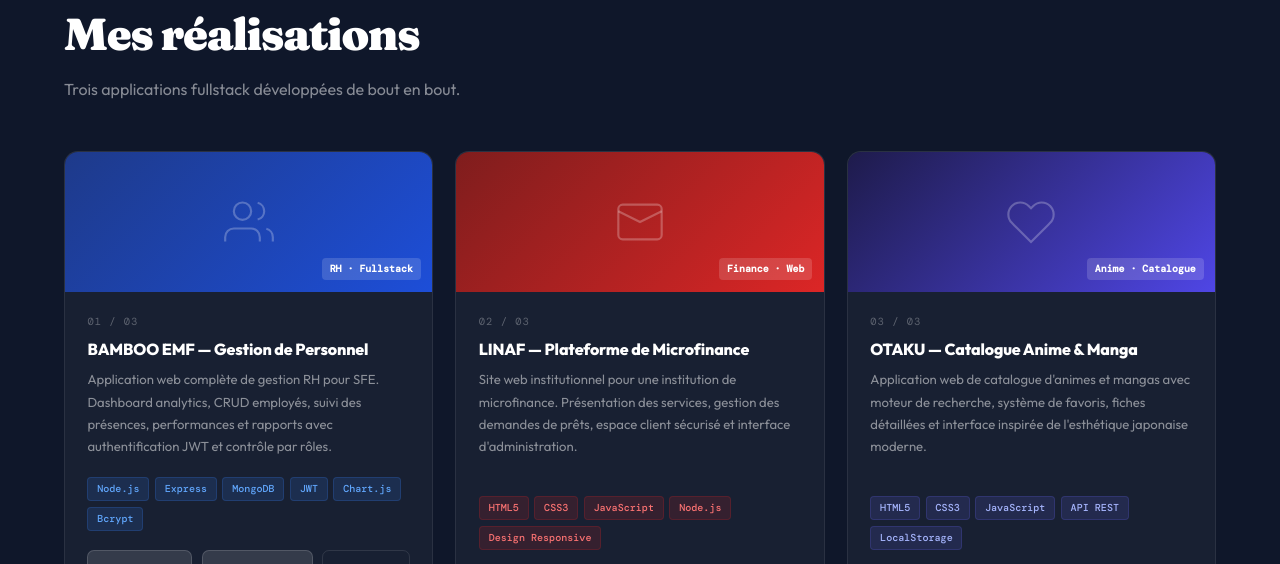
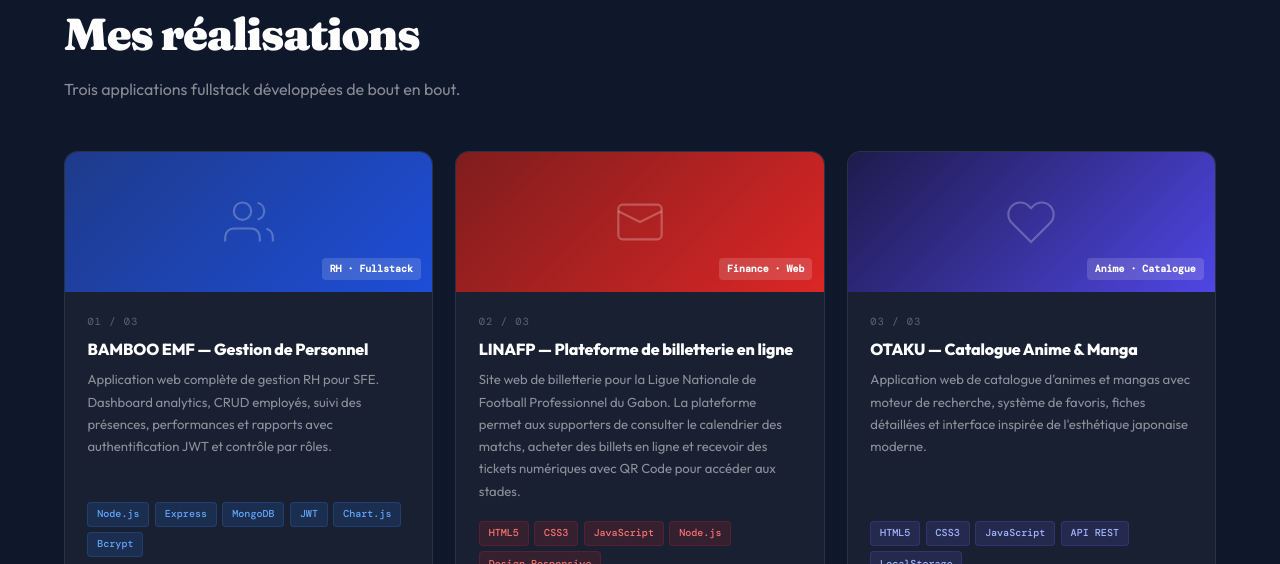
Before and after one commit to nsoley20/portfolio-thomas, a website: page index.html in a window 1280 px wide. Shown: the part 2720-3284 px from the top of the page. Drawn offline with nearby package versions, Linux system fonts and the light colour scheme.

Commit message:
Mise à jour portfolio

```diff
--- a/index.html
+++ b/index.html
@@ -643,7 +643,7 @@ footer{
               <svg viewBox="0 0 24 24" style="stroke:var(--red)"><path d="M22 10v6M2 10l10-5 10 5-10 5z"/><path d="M6 12v5c3 3 9 3 12 0v-5"/></svg>
             </div>
             <div class="formation-content">
-              <strong>BACCALAUREAT</strong>
+              <strong>BACCALAUREAT D </strong>
               <span>Physique , Biologie et Mathématiques</span>
             </div>
           </li>
@@ -805,9 +805,13 @@ footer{
         </div>
         <div class="proj-body">
           <div class="proj-number">02 / 03</div>
-          <div class="proj-title">LINAF — Plateforme de Microfinance</div>
-          <div class="proj-desc">Site web institutionnel pour une institution de microfinance. Présentation des services, gestion des demandes de prêts, espace client sécurisé et interface d'administration.</div>
-          <div class="proj-tags">
+          <div class="proj-title">LINAFP — Plateforme de billetterie en ligne</div>
+<div class="proj-desc">
+Site web de billetterie pour la Ligue Nationale de Football Professionnel du Gabon.
+La plateforme permet aux supporters de consulter le calendrier des matchs,
+acheter des billets en ligne et recevoir des tickets numériques avec QR Code
+pour accéder aux stades.
+</div><div class="proj-tags">
             <span class="ptag" style="background:rgba(220,38,38,.15);color:#f87171;border:1px solid rgba(220,38,38,.2)">HTML5</span>
             <span class="ptag" style="background:rgba(220,38,38,.15);color:#f87171;border:1px solid rgba(220,38,38,.2)">CSS3</span>
             <span class="ptag" style="background:rgba(220,38,38,.15);color:#f87171;border:1px solid rgba(220,38,38,.2)">JavaScript</span>
```
Also changed, not shown: 1 other file.
